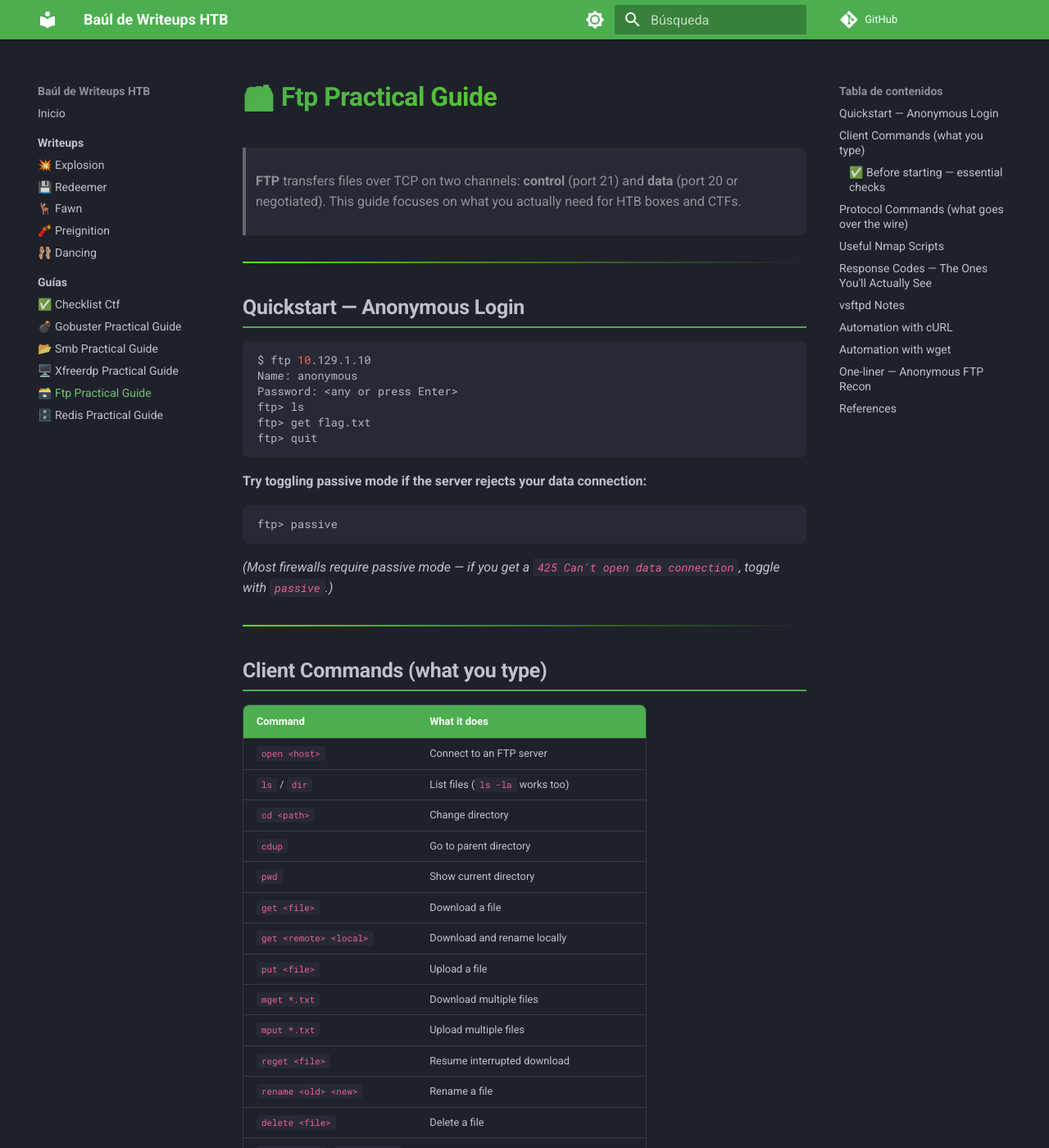
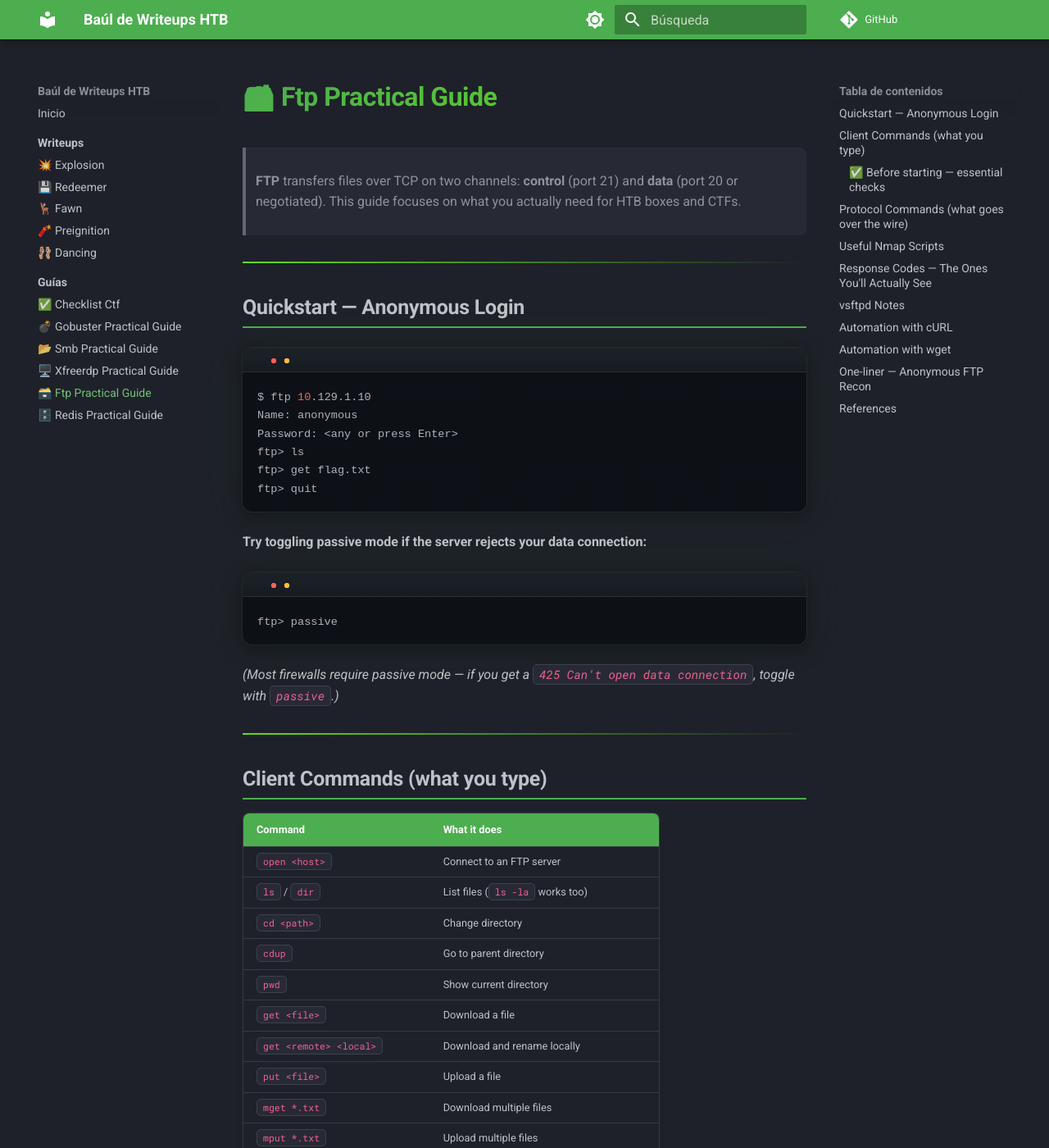
Before and after one commit to egz-dev/hacking-archive, an MkDocs documentation site: the page built from docs/guias/🗃️ FTP - Practical Guide.md, in a window 1280 px wide and 1400 px high. Shown: the whole window at 82% size. Built offline with MkDocs 1.6.1 and Material for MkDocs 9.7.7, drawn with Linux system fonts in a browser that asks for light colours; comment, search, counter and statistics services are not loaded.

Commit message:
Código con mucho estilo: terminal window con dots rojo/amarillo/verde, scanlines, glow hover, line numbers

```diff
--- a/docs/stylesheets/extra.css
+++ b/docs/stylesheets/extra.css
@@ -73,17 +73,167 @@
 }
 
 /* ========== CODE BLOCKS ========== */
-.md-typeset pre > code {
-  border-radius: 8px;
-  padding: 14px 18px;
+
+/* Terminal window wrapper */
+.md-typeset .highlight {
+  position: relative;
+  border-radius: 12px;
+  margin: 24px 0;
+  background: #0d1117;
+  box-shadow:
+    0 0 0 1px rgba(255,255,255,0.05),
+    0 4px 24px rgba(0,0,0,0.4),
+    0 0 60px rgba(0,200,100,0.06),
+    inset 0 1px 0 rgba(255,255,255,0.02);
+  overflow: hidden;
+  transition: box-shadow 0.3s ease;
 }
 
+/* Scanline overlay */
+.md-typeset .highlight::after {
+  content: "";
+  position: absolute;
+  inset: 0;
+  pointer-events: none;
+  background: repeating-linear-gradient(
+    0deg,
+    transparent,
+    transparent 2px,
+    rgba(0,0,0,0.03) 2px,
+    rgba(0,0,0,0.03) 4px
+  );
+  z-index: 1;
+  border-radius: 12px;
+}
+
+/* Fake terminal title bar */
+.md-typeset .highlight > pre,
+.md-typeset .highlight > table {
+  position: relative;
+  padding-top: 38px !important;
+}
+
+.md-typeset .highlight > pre::before,
+.md-typeset .highlight > table::before {
+  content: "";
+  position: absolute;
+  top: 0;
+  left: 0;
+  right: 0;
+  height: 30px;
+  background:
+    linear-gradient(180deg, rgba(255,255,255,0.03) 0%, transparent 100%),
+    #161b22;
+  border-bottom: 1px solid rgba(255,255,255,0.06);
+  border-radius: 12px 12px 0 0;
+  z-index: 2;
+}
+
+/* Terminal dots: red, yellow, green */
+.md-typeset .highlight > pre::after,
+.md-typeset .highlight > table::after {
+  content: "";
+  position: absolute;
+  top: 12px;
+  left: 16px;
+  width: 44px;
+  height: 8px;
+  background:
+    radial-gradient(circle 3.5px, #ff5f56 100%, transparent 100%) 0 50%,
+    radial-gradient(circle 3.5px, #ffbd2e 100%, transparent 100%) 16px 50%,
+    radial-gradient(circle 3.5px, #27c93f 100%, transparent 100%) 32px 50%;
+  background-repeat: no-repeat;
+  z-index: 3;
+}
+
+/* Language tag in title bar */
+.md-typeset .highlight .md-clipboard {
+  z-index: 4;
+}
+
+/* Code pre styling */
+.md-typeset .highlight pre {
+  background: transparent !important;
+  border-radius: 0;
+  box-shadow: none;
+  margin: 0;
+}
+
+.md-typeset .highlight pre > code {
+  background: transparent !important;
+  padding: 12px 18px 16px 18px;
+  font-family: "JetBrains Mono", "Fira Code", "Cascadia Code", "SF Mono", monospace;
+  font-size: 0.85em;
+  line-height: 1.65;
+  position: relative;
+  z-index: 0;
+}
+
+/* Line numbers */
+.md-typeset .highlight .linenos {
+  background: rgba(0,0,0,0.3) !important;
+  color: rgba(255,255,255,0.2) !important;
+  padding: 12px 10px 16px 14px !important;
+  user-select: none;
+  text-align: right;
+  border-right: 1px solid rgba(255,255,255,0.06);
+  font-size: 0.8em;
+}
+
+/* Inline code */
 .md-typeset code:not(pre code) {
-  padding: 2px 6px;
-  border-radius: 4px;
+  padding: 2px 7px;
+  border-radius: 5px;
   font-weight: 500;
+  font-size: 0.9em;
   background: var(--md-code-bg-color);
   color: var(--md-code-hl-special-color);
+  border: 1px solid var(--md-default-fg-color--lightest);
+  white-space: nowrap;
+}
+
+/* Copy button */
+.md-typeset .highlight .md-clipboard {
+  color: rgba(255,255,255,0.3) !important;
+  transition: all 0.2s ease;
+}
+
+.md-typeset .highlight .md-clipboard:hover {
+  color: rgba(255,255,255,0.8) !important;
+}
+
+.md-typeset .highlight .md-clipboard:has(.md-clipboard--success) {
+  color: #00c853 !important;
+}
+
+/* Prompt styling ($ or #) - when using code with prompt */
+.md-typeset .highlight .gp,
+.md-typeset .highlight .gh {
+  color: #00ff41 !important;
+  user-select: none;
+}
+
+/* Command output dimmed */
+.md-typeset .highlight .go {
+  opacity: 0.8;
+}
+
+/* Hover glow effect */
+.md-typeset .highlight:hover {
+  box-shadow:
+    0 0 0 1px rgba(0,200,100,0.2),
+    0 4px 24px rgba(0,0,0,0.4),
+    0 0 80px rgba(0,200,100,0.12);
+}
+
+/* Inline code with backticks in headers */
+.md-typeset h1 code,
+.md-typeset h2 code,
+.md-typeset h3 code {
+  background: rgba(0,200,100,0.12) !important;
+  border: 1px solid rgba(0,200,100,0.2);
+  color: #00c853 !important;
+  font-weight: 600;
 }
 
 /* ========== HEADINGS ========== */
```
